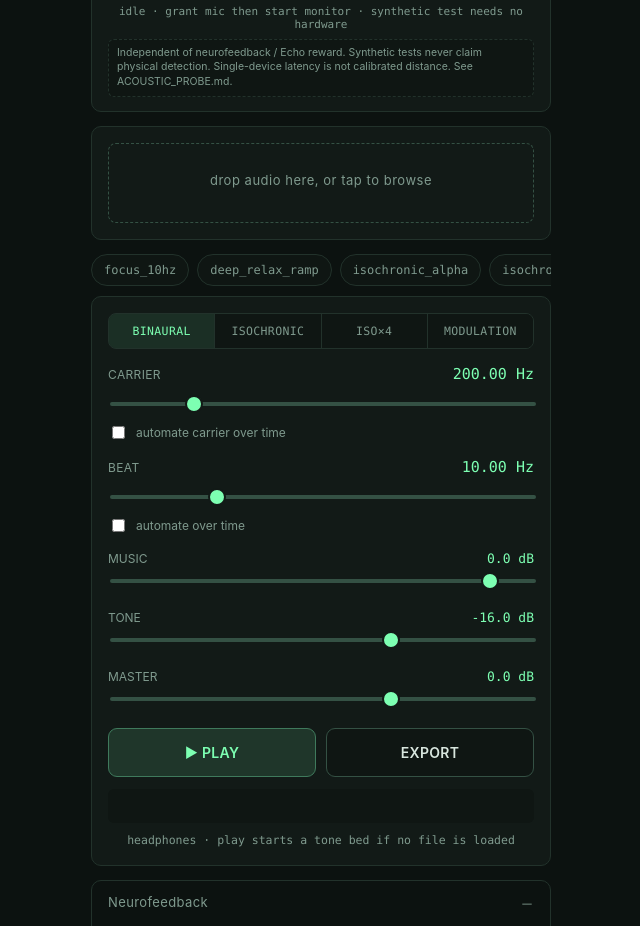
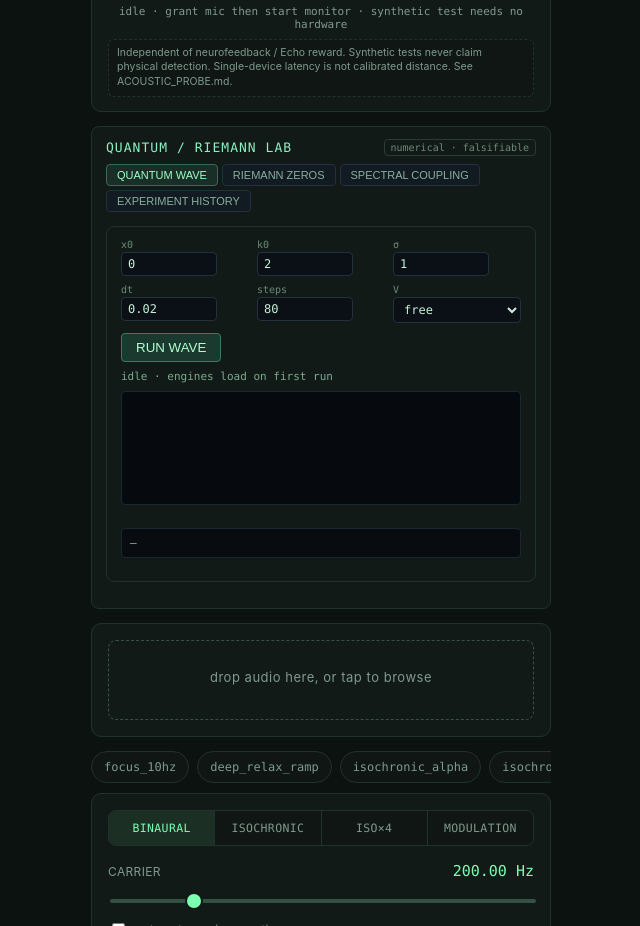
Before and after one commit to TheBabelDragon/signal-processor, a plain HTML site: page index.html in a window 1280 px wide. Shown: the part 1685-2611 px from the top of the page, without its empty margins (319-959 px from the left). Drawn offline with Linux system fonts and the light colour scheme.

Commit message:
ui: mount QUANTUM / RIEMANN LAB panel on GitHub Pages page

```diff
--- a/index.html
+++ b/index.html
@@ -7,6 +7,7 @@
 <link rel="stylesheet" href="style.css?v=20260919a">
 <link rel="stylesheet" href="acoustic-probe.css?v=20261102a">
 <link rel="stylesheet" href="sstv/ui/sstv.css?v=20261109d">
+<link rel="stylesheet" href="spectral/lab.css?v=20261117a">
 </head>
 <body>
 <div class="wrap">
@@ -69,6 +70,8 @@
     <div class="ap-status" id="apStatus">idle</div>
     <div class="ap-note">Independent of neurofeedback / Echo reward. Synthetic tests never claim physical detection. Single-device latency is not calibrated distance. See ACOUSTIC_PROBE.md.</div>
   </div>
+
+  <div id="quantumRiemannLabHost"></div>
 
   <div class="panel">
     <div id="dropzone">
@@ -265,5 +268,11 @@
 import { mountSstvPanel } from "./sstv/ui/sstv-panel.js?v=20261109d";
 mountSstvPanel(document.getElementById("sstvPanel"));
 </script>
+<script src="spectral/lab-ui.js?v=20261117a"></script>
+<script>
+if (window.mountQuantumRiemannLab) {
+  mountQuantumRiemannLab(document.getElementById("quantumRiemannLabHost"));
+}
+</script>
 </body>
 </html>
```
